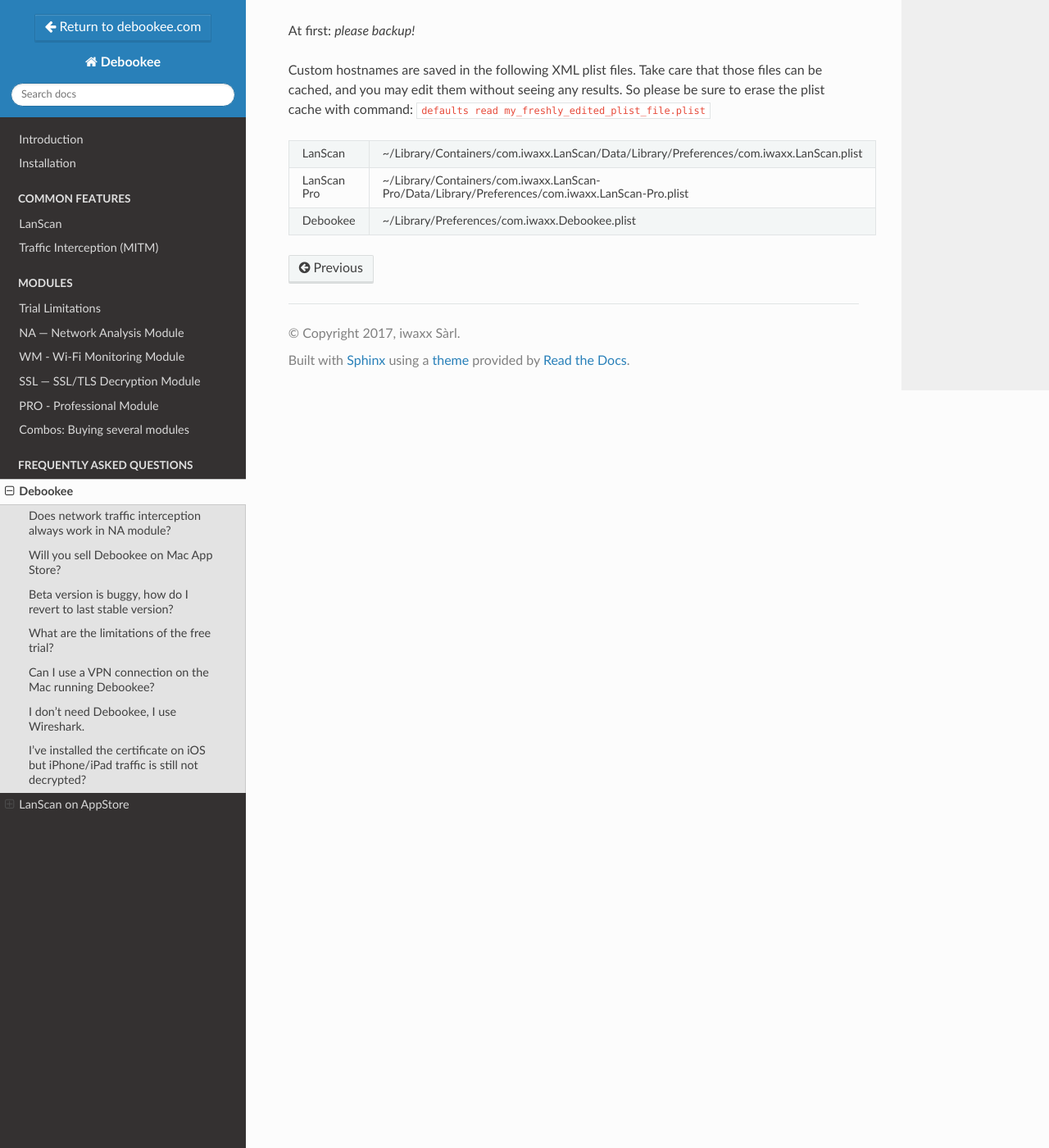
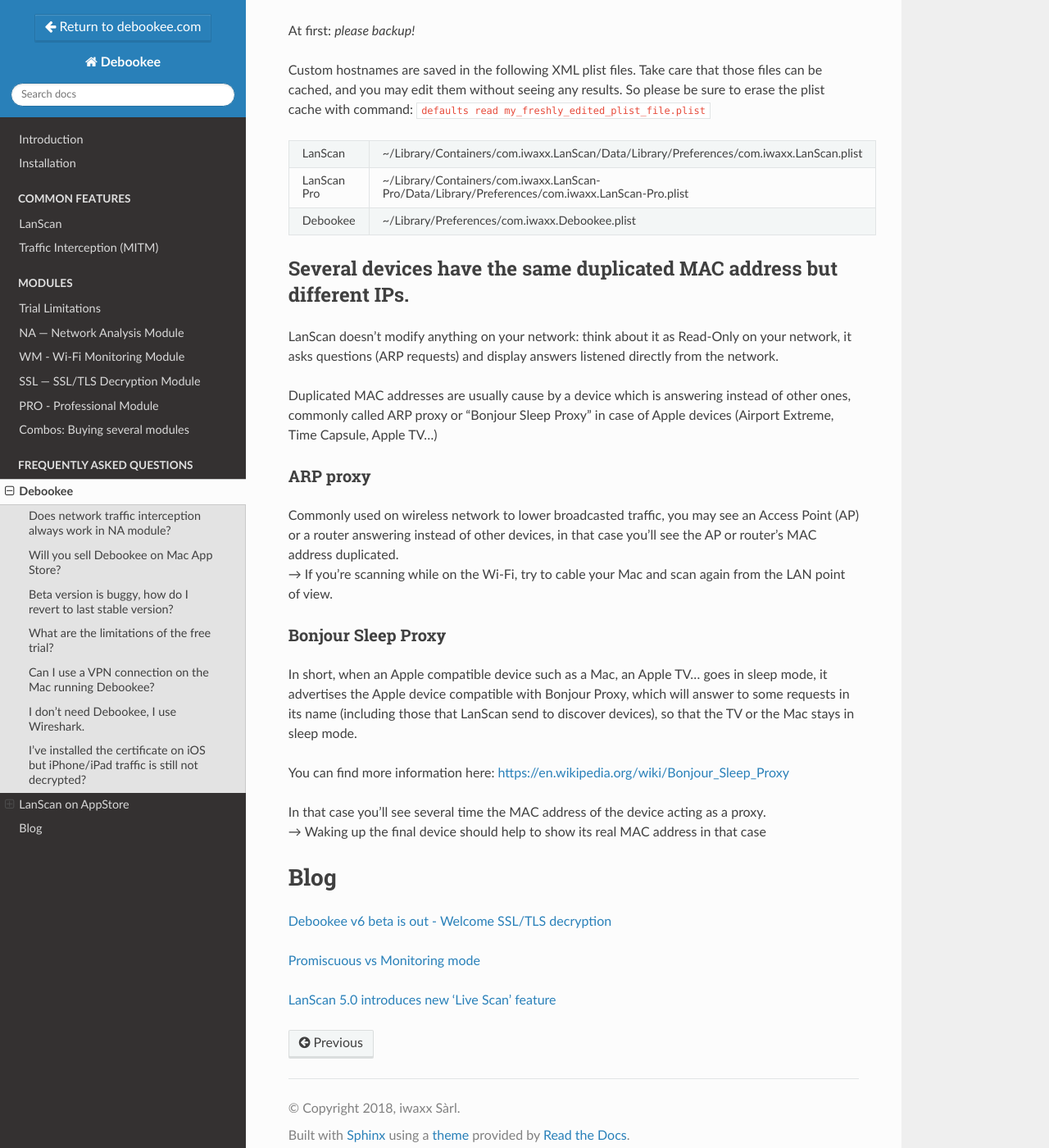
Before and after one commit to iwaxx/debookee, a Sphinx documentation site: the page built from docs/faq.rst, in a window 1280 px wide and 1400 px high, scrolled down 3477 px. Shown: the whole window at 82% size. Built offline with Sphinx 7.4.7 and the Read the Docs theme 2.0.0, drawn with Linux system fonts in a browser that asks for light colours.

Commit message:
ARP - Bonjour Sleep Proxy

```diff
--- a/docs/conf.py
+++ b/docs/conf.py
@@ -49,7 +49,7 @@
 
 # General information about the project.
 project = u'Debookee'
-copyright = u'2017, iwaxx Sàrl'
+copyright = u'2018, iwaxx Sàrl'
 author = u'iwaxx Sàrl'
 
 # The version info for the project you're documenting, acts as replacement for
--- a/docs/faq.rst
+++ b/docs/faq.rst
@@ -134,3 +136,36 @@
 LanScan Pro        ~/Library/Containers/com.iwaxx.LanScan-Pro/Data/Library/Preferences/com.iwaxx.LanScan-Pro.plist
 Debookee           ~/Library/Preferences/com.iwaxx.Debookee.plist
 =================  ================
+
+Several devices have the same duplicated MAC address but different IPs.
+-----------------------------------------------------------------------
+
+LanScan doesn't modify anything on your network: think about it as Read-Only on your network, it asks questions (ARP requests) and display answers listened directly from the network.
+
+Duplicated MAC addresses are usually cause by a device which is answering instead of other ones, commonly called ARP proxy or "Bonjour Sleep Proxy" in case of Apple devices (Airport Extreme, Time Capsule, Apple TV...)
+
+ARP proxy
+^^^^^^^^^
+
+Commonly used on wireless network to lower broadcasted traffic, you may see an Access Point (AP) or a router answering instead of other devices, in that case you'll see the AP or router's MAC address duplicated. |br|
+→ If you're scanning while on the Wi-Fi, try to cable your Mac and scan again from the LAN point of view.
+
+Bonjour Sleep Proxy
+^^^^^^^^^^^^^^^^^^^
+
+In short, when an Apple compatible device such as a Mac, an Apple TV... goes in sleep mode, it advertises the Apple device compatible with Bonjour Proxy, which will answer to some requests in its name (including those that LanScan send to discover devices), so that the TV or the Mac stays in sleep mode.
+
+You can find more information here:
+https://en.wikipedia.org/wiki/Bonjour_Sleep_Proxy
+
+In that case you'll see several time the MAC address of the device acting as a proxy. |br|
+→ Waking up the final device should help to show its real MAC address in that case
+
+Blog
+====
+
+`Debookee v6 beta is out - Welcome SSL/TLS decryption <https://github.com/iwaxx/blog/issues/2>`_
+
+`Promiscuous vs Monitoring mode <https://github.com/iwaxx/blog/issues/3>`_
+
+`LanScan 5.0 introduces new 'Live Scan' feature <https://github.com/iwaxx/blog/issues/4>`_
--- a/docs/mitm.rst
+++ b/docs/mitm.rst
@@ -1,3 +1,5 @@
+.. title:: Traffic Interception (MITM & ARP spoofing)
+
 .. _mitm:
 
 Traffic Interception (MITM)
```
Also changed, not shown: other parts of docs/faq.rst (+2 -0 lines).
